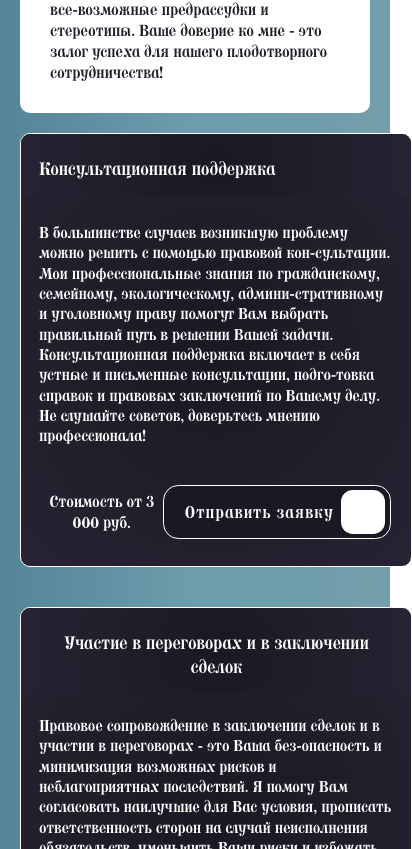
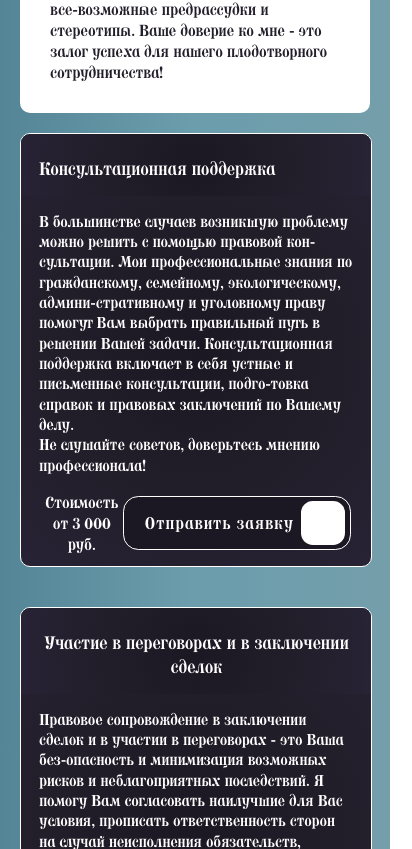
Before and after one commit to willadsmith/lp-oz, a React (Create React App) app: page / in a window 390 px wide. Shown: the part 1795-2644 px from the top of the page, 412 px wide, since content can reach past the window. Built offline with nearby package versions, Linux system fonts and the light colour scheme.

Commit message:
fix size card

```diff
--- a/src/components/scroll-block/scroll-block.jsx
+++ b/src/components/scroll-block/scroll-block.jsx
@@ -7,10 +7,6 @@ const allCards = document.querySelectorAll(".cards-scroll .card");
 // const containerHeight = document.querySelector(".card-row")?.getBoundingClientRect().top + window.pageYOffset;
 const headerHeight = 40;
 const cardsCount = allCards.length;
-
-function F(props) {
-    return null;
-}
 
 const ScrollBlock = (props) => {
     useEffect(() => {
--- a/src/components/scroll-block/scroll-block.scss
+++ b/src/components/scroll-block/scroll-block.scss
@@ -27,7 +27,7 @@
     margin-right: auto;
 
     @media screen and (max-width: 480px) {
-      width: 390px;
+      width: 350px;
     }
 
     &__header {
```
